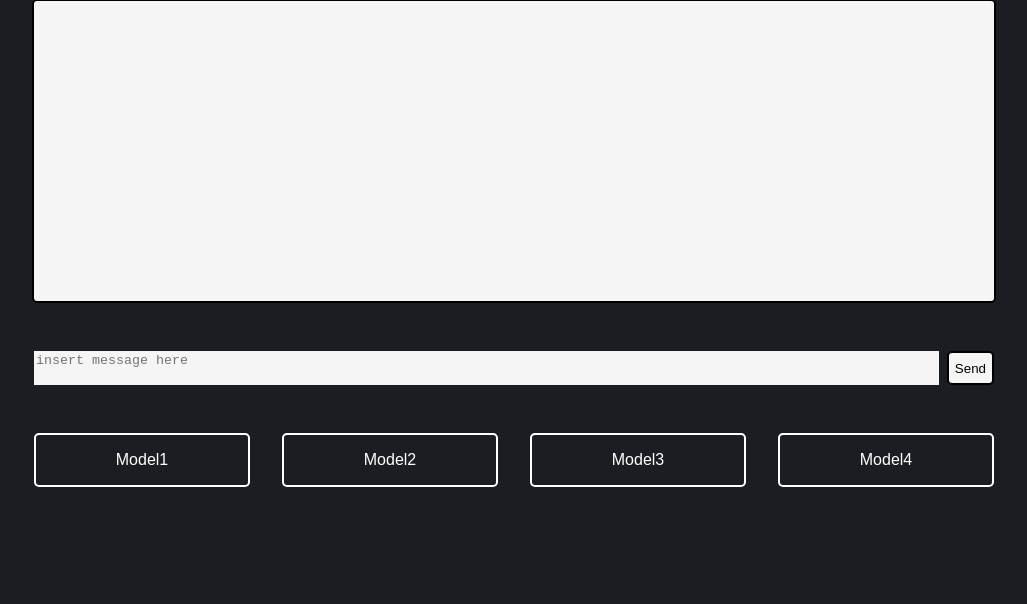
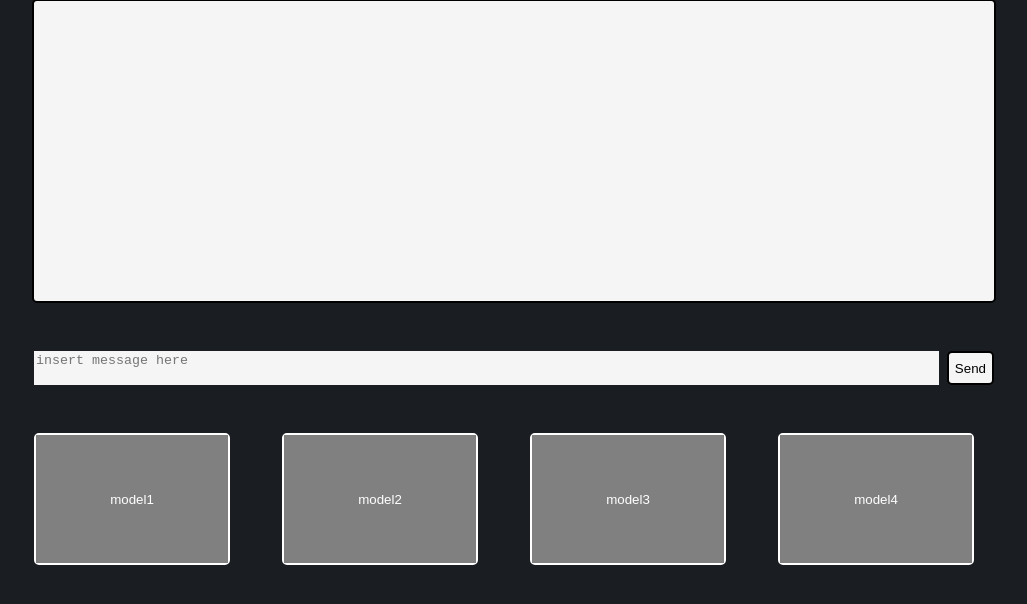
Before and after one commit to oliverRamirez4/LevelUp2024, a Flask app: page / in a window 1280 px wide. Shown: the part 120-724 px from the top of the page, without its empty margins (126-1153 px from the left). Run offline with Flask 3, Linux system fonts and the light colour scheme.

Commit message:
01/14/2023

```diff
--- a/app.py
+++ b/app.py
@@ -21,9 +21,18 @@ def index():
         length = list(range(len(responses)))
 
         return render_template('index.html', responses = responses, inputs = inputs, length = length)
-
     else:
         return render_template('index.html')
 
+
+
+@app.route('/model/<int:modelid>', methods = ['POST'])
+def change_model(modelid):
+    return 'HELLO'
+
+
+
+
+
 if __name__ == "__main__":
     app.run(debug=True)
--- a/static/css/main.css
+++ b/static/css/main.css
@@ -60,11 +60,15 @@ body {
   align-self: center;
 }
 .choose-model .model {
-  position: relative;
-  text-align: center;
   border: 2px solid white;
   border-radius: 5px;
+  display: flex;
+  width: 15vw;
+  height: 10vw;
 }
-.choose-model .model p {
+.choose-model .model input {
+  flex-grow: 1;
+  background-color: grey;
   color: white;
+  border: none;
 }/*# sourceMappingURL=main.css.map */
--- a/templates/index.html
+++ b/templates/index.html
@@ -28,17 +28,18 @@
     </form>
 </div>
 <div class="choose-model">
-    <form class="model" action="/hi-there">
-        <p>Model1</p>
+
+    <form class="model" action="/model/1" method="POST">
+        <input type="submit" value="model1">
     </form>
-    <form class="model">
-        <p>Model2</p>
+    <form class="model" action="/model/2" method="POST">
+        <input type="submit" value="model2">
     </form>
-    <form class="model">
-        <p>Model3</p>
+    <form class="model" action="/model/3" method="POST">
+        <input type="submit" value="model3">
     </form>
-    <form class="model">
-        <p>Model4</p>
+    <form class="model" action="/model/4" method="POST">
+        <input type="submit" value="model4">
     </form>
 </div>
 
```
Also changed, not shown: static/css/main.scss (+8 -4 lines), 1 other file.
